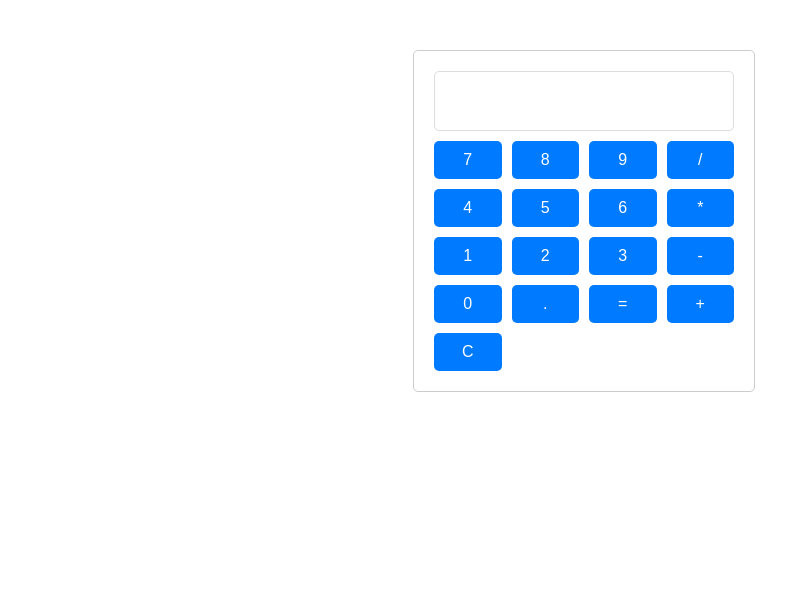
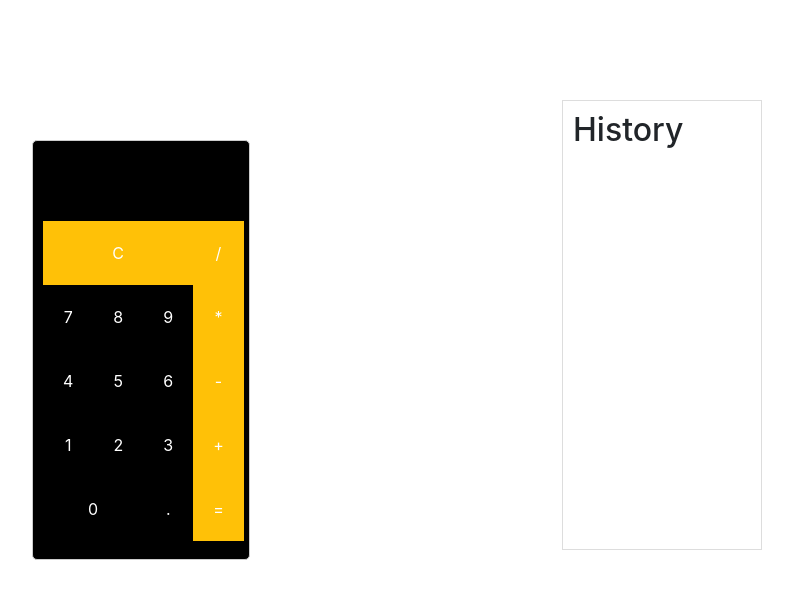
Before and after one commit to Hanan-Akhtar/Calculator, a React (Create React App) app: page / in a window 1280 px wide. Shown: the top 598 px of the page, without its empty margins (56-849 px from the left). Built offline with nearby package versions, Linux system fonts and the light colour scheme.

Commit message:
remove eval

```diff
--- a/public/index.html
+++ b/public/index.html
@@ -10,6 +10,10 @@
       content="Web site created using create-react-app"
     />
     <link rel="apple-touch-icon" href="%PUBLIC_URL%/logo192.png" />
+    <!--bootstrap  cdn link -->
+    <link href="https://cdn.jsdelivr.net/npm/bootstrap@5.2.2/dist/css/bootstrap.min.css" rel="stylesheet" />
+    <!--cdn javascript bootstrap-->
+    <script src="https://cdnjs.cloudflare.com/ajax/libs/bootstrap/5.0.1/js/bootstrap.min.js" integrity="sha512-EKWWs1ZcA2ZY9lbLISPz8aGR2+L7JVYqBAYTq5AXgBkSjRSuQEGqWx8R1zAX16KdXPaCjOCaKE8MCpU0wcHlHA==" crossorigin="anonymous" referrerpolicy="no-referrer"></script>
     <!--
       manifest.json provides metadata used when your web app is installed on a
       user's mobile device or desktop. See https://developers.google.com/web/fundamentals/web-app-manifest/
--- a/src/App.css
+++ b/src/App.css
@@ -1,37 +1,42 @@
 .calculator {
-  width: 300px;
-  margin: 50px auto;
-  padding: 20px;
+  width: 218px;
+  padding: 10px;
   border: 1px solid #ccc;
   border-radius: 5px;
+  background-color: black;
+  margin-left: 100px;
+  margin-top: 140px;
 }
 
 .display {
   font-size: 1.5em;
   margin-bottom: 10px;
   padding: 10px;
-  border: 1px solid #ddd;
-  border-radius: 5px;
+  color: white;
   overflow: hidden;
-  min-height: 38px;
+  min-height: 60px;
 }
 
-.buttons {
-  display: grid;
-  grid-template-columns: repeat(4, 1fr);
-  gap: 10px;
-}
 
-button {
-  padding: 10px;
+.calculator-buttons td {
   font-size: 1em;
   cursor: pointer;
   border: none;
-  border-radius: 5px;
-  background-color: #007bff;
+  background-color: black;
   color: #fff;
+  padding: 20px;
+  text-align: center;
 }
 
-button:hover {
-  background-color: #0056b3;
+
+td:hover {
+  background-color: #343a40;
 }
+.calculator-history{
+  width: 200px;
+  margin-bottom: 10px;
+  padding: 10px;
+  border: 1px solid #ddd;
+  min-height: 450px;
+  margin-top: 100px;
+}
--- a/src/App.js
+++ b/src/App.js
@@ -3,28 +3,77 @@ import './App.css';
 
 const Calculator = () => {
   const [input, setInput] = useState('');
-  const [currentCalculation, setCurrentCalculation] = useState('');
-  const [result, setResult] = useState('');
+  const [history, setHistory] = useState([]);
 
+  const isOperator = (char) => /[+\-*/]/.test(char);
+
+  const calculateResult = (expression) => {
+    try {
+      let result = 0;
+      let currentOperator = '+';
+      let currentNumber = '';
+
+      for (let i = 0; i < expression.length; i++) {
+        const char = expression[i];
+
+        if (/[0-9.]/.test(char)) {
+          currentNumber += char;
+        } else if (isOperator(char)) {
+          result = performOperation(result, parseFloat(currentNumber), currentOperator);
+          currentNumber = '';
+          currentOperator = char;
+        }
+      }
+
+      // Handle the last number in the expression
+      result = performOperation(result, parseFloat(currentNumber), currentOperator);
+
+      return result.toString();
+    } catch (error) {
+      return 'Error';
+    }
+  };
+
+  const performOperation = (currentResult, number, operator) => {
+    switch (operator) {
+      case '+':
+        return currentResult + number;
+      case '-':
+        return currentResult - number;
+      case '*':
+        return currentResult * number;
+      case '/':
+        return currentResult / number;
+      default:
+        return currentResult;
+    }
+  };
 
   const handleButtonClick = (value) => {
+    // Check if the last input is an operator
+    const lastInputIsOperator = isOperator(input[input.length - 1]);
+
+    // Check if the new input is an operator and the last input was also an operator
+    if (isOperator(value) && lastInputIsOperator) {
+      return; // Do not add consecutive operators
+    }
+
     setInput((prevInput) => prevInput + value);
   };
 
   const handleCalculate = () => {
-    try {
-      const calculatedResult = eval(input).toString();
-      setInput(calculatedResult);
-      setResult(calculatedResult);
-    } catch (error) {
-      setInput('Error');
-    }
+    const result = calculateResult(input);
+    setHistory((prevHistory) => [...prevHistory, `${input} = ${result}`]);
+    setInput(result);
   };
+
+
+
 
   const handleClear = () => {
     setInput('');
-    setCurrentCalculation('');
   };
+
   const handleKeyDown = (event) => {
     const key = event.key;
 
@@ -40,33 +89,63 @@ const Calculator = () => {
     }
   };
 
+  return (
+    <div className='row'>
+    <div className="calculator col-lg-6" tabIndex="0" onKeyDown={handleKeyDown}>
+      <div className="calculator-container">
+        <div className="calculator-grid">
+          <div className="calculator-display">
+            <div className="display">{input}</div>
+          </div>
+          <div className="calculator-buttons">
+            <table>
+              <tbody>
+                <tr>
+                <td className='bg-warning  calculator-buttons'  onClick={handleClear}  colSpan="3">C</td>
+                <td className='bg-warning operator-btn' onClick={() => handleButtonClick('/')}>/</td>
+                </tr>
+                <tr>
+                <td className='calculator-buttons' onClick={() => handleButtonClick('7')}>7</td>
+                  <td className='calculator-buttons' onClick={() => handleButtonClick('8')}>8</td>
+                  <td className='calculator-buttons' onClick={() => handleButtonClick('9')}>9</td>
+                  <td className='bg-warning operator-btn' onClick={() => handleButtonClick('*')}>*</td>
+                </tr>
+                <tr>
+                <td className='calculator-buttons' onClick={() => handleButtonClick('4')}>4</td>
+                  <td className='calculator-buttons'  onClick={() => handleButtonClick('5')}>5</td>
+                  <td className='calculator-buttons' onClick={() => handleButtonClick('6')}>6</td>
+                  <td className='bg-warning operator-btn' onClick={() => handleButtonClick('-')}>-</td>
+                </tr>
+                <tr>
+                <td className='calculator-buttons' onClick={() => handleButtonClick('1')}>1</td>
+                  <td className='calculator-buttons' onClick={() => handleButtonClick('2')}>2</td>
+                  <td className='calculator-buttons' onClick={() => handleButtonClick('3')}>3</td>
+                  <td className='bg-warning operator-btn' onClick={() => handleButtonClick('+')}>+</td>
+                </tr>
+                <tr>
+                <td className='calculator-buttons'  colSpan="2" onClick={() => handleButtonClick('0')}>0</td>
+                <td className='calculator-buttons' onClick={() => handleButtonClick('.')}>.</td>
+                  <td className='bg-warning operator-btn'  onClick={handleCalculate}>=</td>
+                </tr>
+              </tbody>
+            </table>
+          </div>
+        </div>
 
-  return (
-    <div className="calculator" tabIndex="0" onKeyDown={handleKeyDown}>
-      <div className="current-calculation">{result}</div>
-      <div className="display">{input}</div>
-      <div className="buttons">
-
-        <button onClick={() => handleButtonClick('7')}>7</button>
-        <button onClick={() => handleButtonClick('8')}>8</button>
-        <button onClick={() => handleButtonClick('9')}>9</button>
-        <button onClick={() => handleButtonClick('/')}>/</button>
-        <button onClick={() => handleButtonClick('4')}>4</button>
-        <button onClick={() => handleButtonClick('5')}>5</button>
-        <button onClick={() => handleButtonClick('6')}>6</button>
-        <button onClick={() => handleButtonClick('*')}>*</button>
-        <button onClick={() => handleButtonClick('1')}>1</button>
-        <button onClick={() => handleButtonClick('2')}>2</button>
-        <button onClick={() => handleButtonClick('3')}>3</button>
-        <button onClick={() => handleButtonClick('-')}>-</button>
-        <button onClick={() => handleButtonClick('0')}>0</button>
-        <button onClick={() => handleButtonClick('.')}>.</button>
-        <button onClick={handleCalculate}>=</button>
-        <button onClick={() => handleButtonClick('+')}>+</button>
-        <button onClick={handleClear}>C</button>
       </div>
     </div>
+    <div style={{marginLeft:'300px'}} className='col-lg-6'>
+    <div className="calculator-history ">
+          <h2>History</h2>
+          <ul>
+            {history.map((item, index) => (
+              <li key={index}>{item}</li>
+            ))}
+          </ul>
+        </div>
+    </div>
 
+    </div>
   );
 };
 
```
